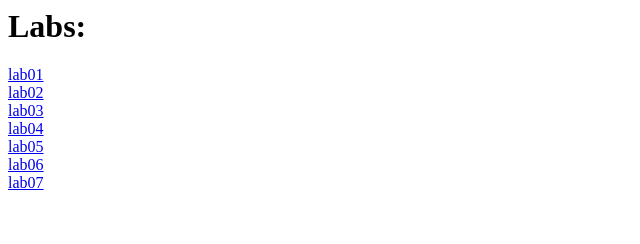
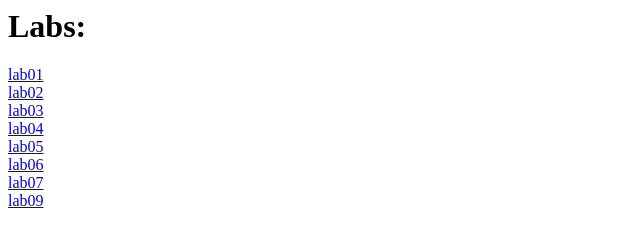
Before and after one commit to VladislavMashkov/VladislavMashkov.github.io, a plain HTML site: page index.html in a window 1280 px wide. Shown: the full height of the page, 0-640 px from the left. Drawn offline with Linux system fonts and the light colour scheme.

Commit message:
Update index.html

```diff
--- a/index.html
+++ b/index.html
@@ -6,3 +6,4 @@
 <a href="/lab05">lab05</a><br>
 <a href="/lab06">lab06</a><br>
 <a href="/lab7">lab07</a><br>
+<a href="/lab9">lab09</a><br>
```
